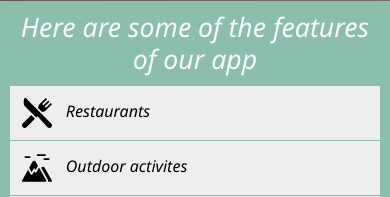
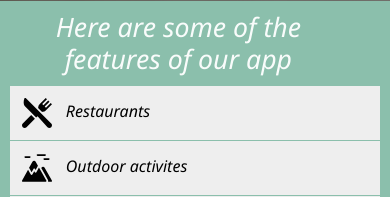
Before and after one commit to ncl-compSci-Team9-2018/Explore-Northumberland, a PHP site: page / in a window 390 px wide; the page is wider, and only the part inside the window is pictured. Shown: the part 843-1040 px from the top of that part. Run offline with PHP 8.4, Linux system fonts and the light colour scheme; some libraries are stand-ins or nearby versions.

Commit message:
Update style.css

```diff
--- a/FINAL APP WEBSITE/styles/style.css
+++ b/FINAL APP WEBSITE/styles/style.css
@@ -311,12 +311,12 @@ body, html {
 /* Smartphones (portrait and landscape)(small) */
 @media screen and (min-height : 0px) and (max-width : 767px){
 
-  #quote {
+   #quote {
     width: 80%;
     margin-left: 10%;
   }
 
-  #navbarBorder {
+   #navbarBorder {
     width: 80%;
     margin: 0 auto;
   }
@@ -325,11 +325,11 @@ body, html {
     margin-left: -4%;
   }
 
-  #check-it-out {
+   #check-it-out {
     margin-top: 3%;
   }
 
-  #features {
+   #features {
     background-color: #8bbfac;
     position: relative;
     height: 100%;
@@ -350,10 +350,10 @@ body, html {
     font-family: Segoe UI, Helvetica, sans-serif;
     font-style: italic;
     text-align: center;
-    width: 120%;
+    padding-left: 11%;
   }
 
-  #featuresQuoteText {
+   #featuresQuoteText {
     font-size: 0.8em;
   }
 
@@ -364,7 +364,7 @@ body, html {
       height: 40%;
       padding-top: 4%;
       border-radius: 10px;
-      width: 150px;
+      width: 200px;
       align-items: center;
       margin: 0 auto;
   }
```
